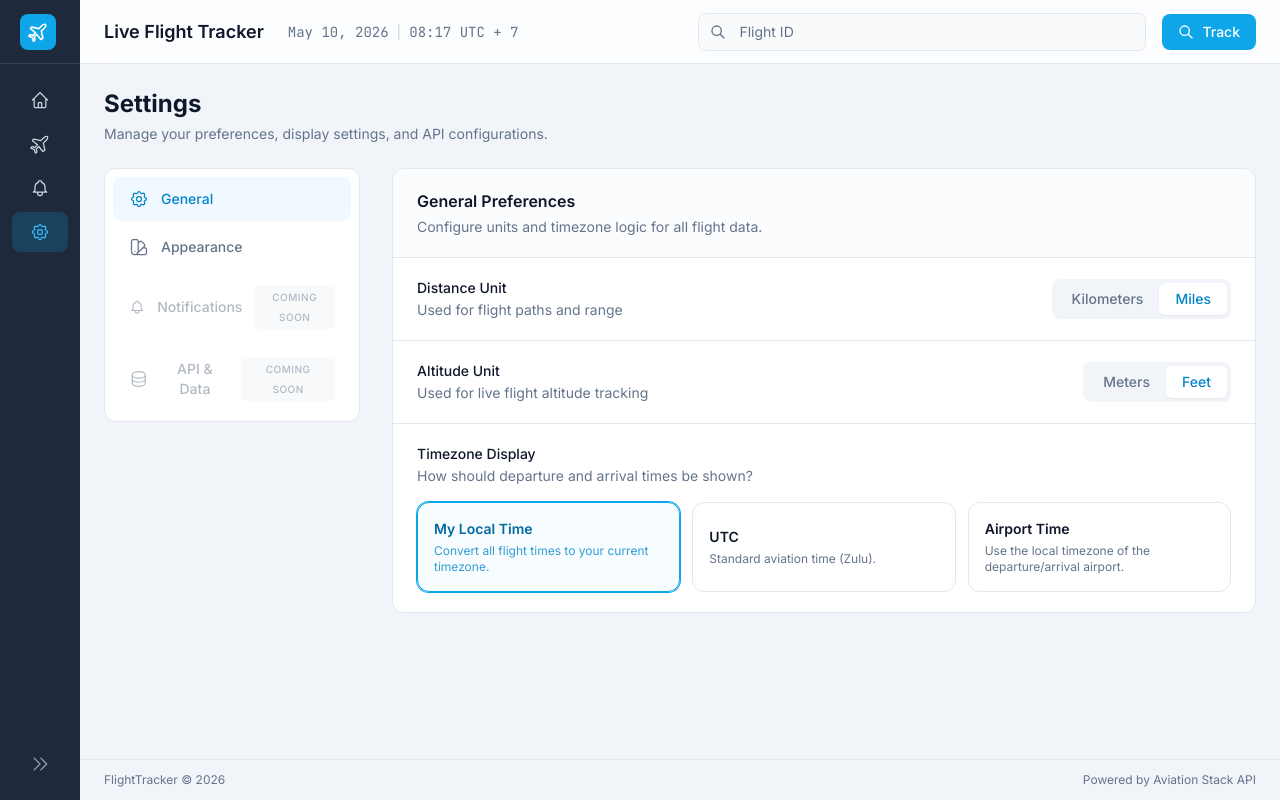
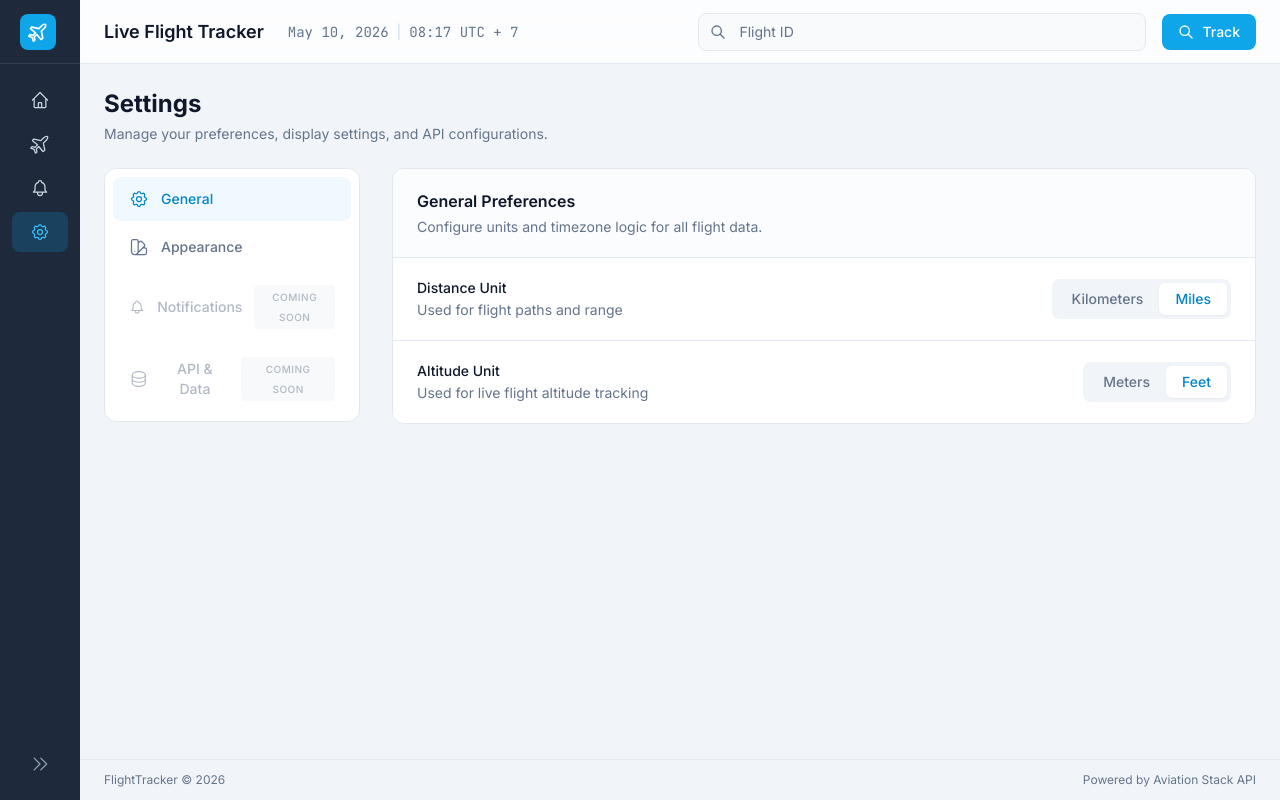
Before and after one commit to Shonh-debug/flight-tracker, a Next.js app: page /settings in a window 1280 px wide. Built offline with nearby package versions, Linux system fonts and the light colour scheme.

Commit message:
Removed timezones in settings

```diff
--- a/src/app/settings/page.tsx
+++ b/src/app/settings/page.tsx
@@ -8,14 +8,12 @@ const SETTINGS_KEY = 'flight_tracker_settings';
 type SettingsState = {
   distanceUnit: 'km' | 'miles';
   altitudeUnit: 'meters' | 'feet';
-  timezone: 'local' | 'utc' | 'airport';
   themeAccent: 'sky' | 'emerald' | 'amber';
 };
 
 const defaultSettings: SettingsState = {
   distanceUnit: 'miles',
   altitudeUnit: 'feet',
-  timezone: 'local',
   themeAccent: 'sky',
 };
 
@@ -158,29 +156,6 @@ export default function SettingsPage() {
                     <button onClick={() => updateSetting('altitudeUnit', 'feet')} className={`px-4 py-1.5 rounded-md text-sm font-medium transition-colors ${settings.altitudeUnit === 'feet' ? 'bg-white text-theme-600 shadow-sm' : 'text-dash-muted hover:text-dash-text'}`}>Feet</button>
                   </div>
                 </div>
-                {/* Timezone Logic */}
-                <div className="px-6 py-5">
-                  <div className="mb-4">
-                    <div className="text-sm font-medium text-dash-text">Timezone Display</div>
-                    <div className="text-sm text-dash-muted mt-0.5">How should departure and arrival times be shown?</div>
-                  </div>
-                  <div className="grid grid-cols-1 md:grid-cols-3 gap-3">
-                    {[
-                      { id: 'local', title: 'My Local Time', desc: 'Convert all flight times to your current timezone.' },
-                      { id: 'utc', title: 'UTC', desc: 'Standard aviation time (Zulu).' },
-                      { id: 'airport', title: 'Airport Time', desc: 'Use the local timezone of the departure/arrival airport.' }
-                    ].map((tz) => (
-                      <button
-                        key={tz.id}
-                        onClick={() => updateSetting('timezone', tz.id as any)}
-                        className={`text-left p-4 rounded-xl border transition-all ${settings.timezone === tz.id ? 'border-theme-500 bg-theme-50/50 ring-1 ring-theme-500' : 'border-dash-border hover:border-slate-300 bg-white'}`}
-                      >
-                        <div className={`text-sm font-semibold mb-1 ${settings.timezone === tz.id ? 'text-theme-700' : 'text-dash-text'}`}>{tz.title}</div>
-                        <div className={`text-xs ${settings.timezone === tz.id ? 'text-theme-600/80' : 'text-dash-muted'}`}>{tz.desc}</div>
-                      </button>
-                    ))}
-                  </div>
-                </div>
               </div>
             </div>
           )}
```
